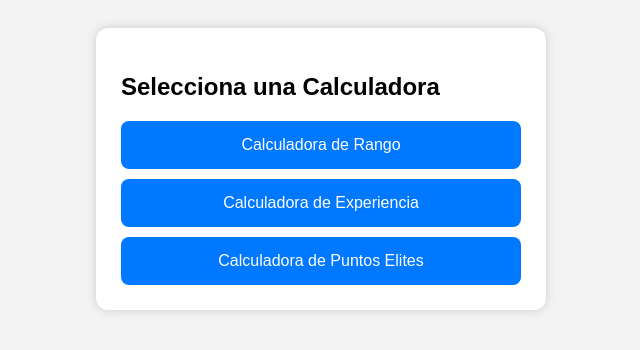
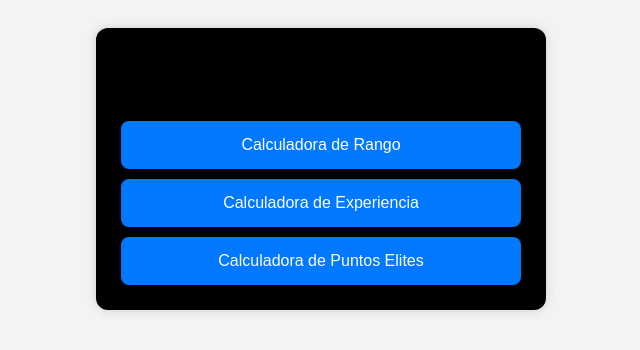
Before and after one commit to Vanzelth/allforwar.github.io, a plain HTML site: page menu.html in a window 1280 px wide. Shown: the whole page, without its empty margins (319-959 px from the left). Drawn offline with Linux system fonts and the light colour scheme.

Commit message:
Update menu.html

```diff
--- a/menu.html
+++ b/menu.html
@@ -5,7 +5,7 @@
 <title>Menú principal</title>
 <style>
     body { font-family: Arial; background: #f3f3f3; padding: 20px; }
-    .menu { max-width: 400px; margin: auto; background: white; padding: 25px; border-radius: 12px; box-shadow: 0 0 10px #ccc; }
+    .menu { max-width: 400px; margin: auto; background: black; padding: 25px; border-radius: 12px; box-shadow: 0 0 10px #ccc; }
     a { display: block; padding: 15px; margin-top: 10px; background: #0078ff; color: white; text-align: center; text-decoration: none; border-radius: 8px; }
     a:hover { background: #005fcc; }
 </style>
```
